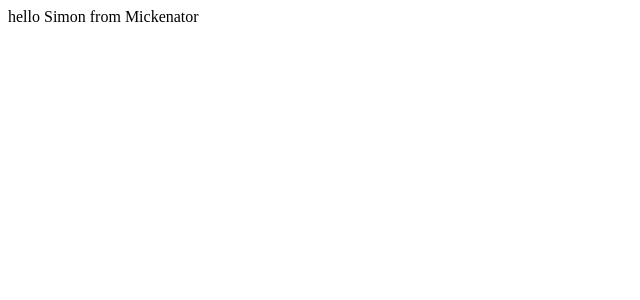
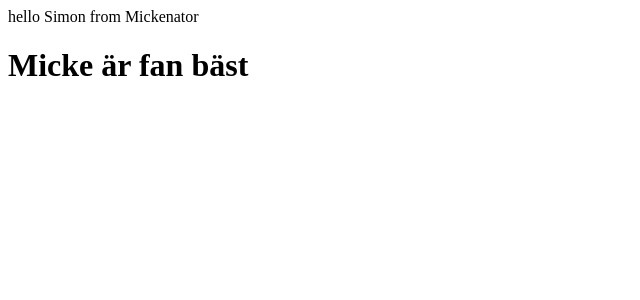
Before and after one commit to crtneko97/grp7_project, a Next.js app: page / in a window 1280 px wide. Shown: the top 300 px of the page, without its empty margins (0-640 px from the left). Built offline with nearby package versions, Linux system fonts and the light colour scheme.

Commit message:
hälsning till micke

```diff
--- a/pages/index.tsx
+++ b/pages/index.tsx
@@ -3,7 +3,12 @@ import { NextPage } from "next"
 interface Props {}
 
 const index: NextPage<Props> = ({}) => {
-  return <div>hello Simon from Mickenator</div>
+  return (
+    <div>
+      hello Simon from Mickenator
+    <h1> Micke är fan bäst </h1>
+    </div>
+  )
 }
 
 export default index
```
